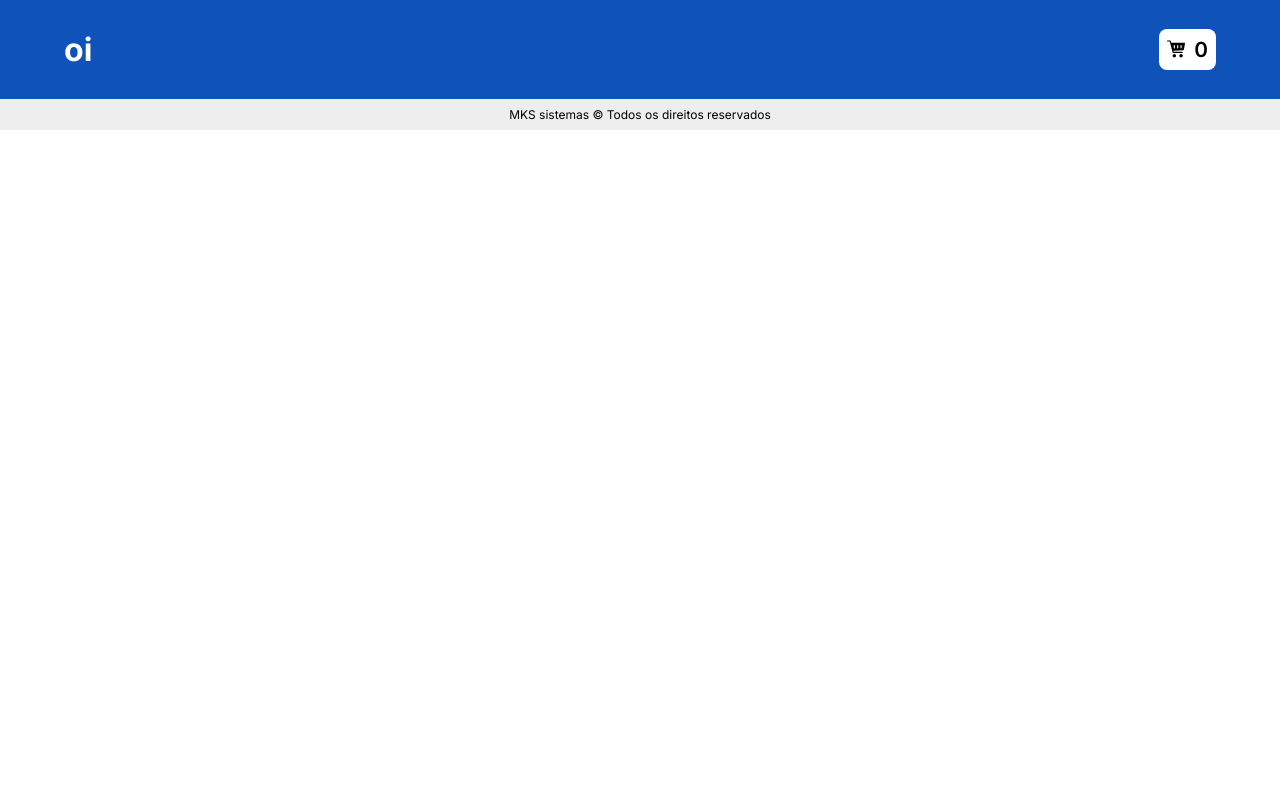
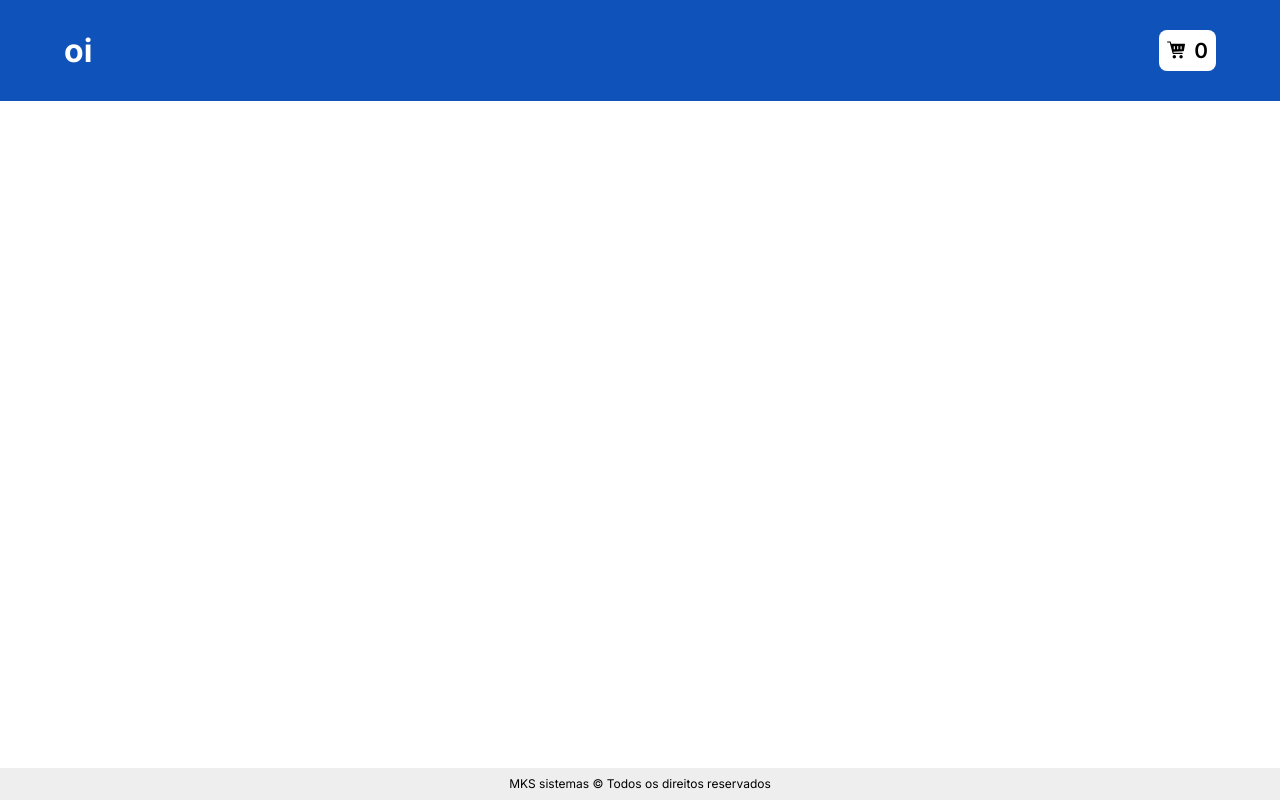
Before and after one commit to yraffic02/mks-frontend-challenge, a Next.js app: page / in a window 1280 px wide. Built offline with nearby package versions, Linux system fonts and the light colour scheme.

Commit message:
feat: created containaer home and refactor layout

```diff
--- a/src/app/page.tsx
+++ b/src/app/page.tsx
@@ -1,8 +1,10 @@
+'use client'
+import { ContainerHome } from "./style";
 
 export default function Home() {
   return (
-    <main>
+    <ContainerHome>
 
-    </main>
+    </ContainerHome>
   )
 }
--- /dev/null
+++ b/src/app/style.ts
@@ -0,0 +1,6 @@
+import styled from "styled-components"
+
+export const ContainerHome = styled.main`
+    height: calc(100vh - 6.3rem - 2rem);
+    width: 100%;
+`
--- a/src/components/Footer/style.ts
+++ b/src/components/Footer/style.ts
@@ -2,6 +2,7 @@ import styled from "styled-components"
 
 export const ContainerFooter = styled.header`
     width: 100%;
+    height: 2rem;
     padding: 0.5rem 0;
 
     background-color: #EEEEEE;
--- a/src/components/Header/style.ts
+++ b/src/components/Header/style.ts
@@ -2,6 +2,7 @@ import styled from "styled-components"
 
 export const ContainerHeader = styled.header`
     width: 100%;
+    height: 6.3rem;
     padding: 1.8rem 4rem;
 
     background-color: #0F52BA;
```
Also changed, not shown: public/items/apple-watch.jpg (added).
